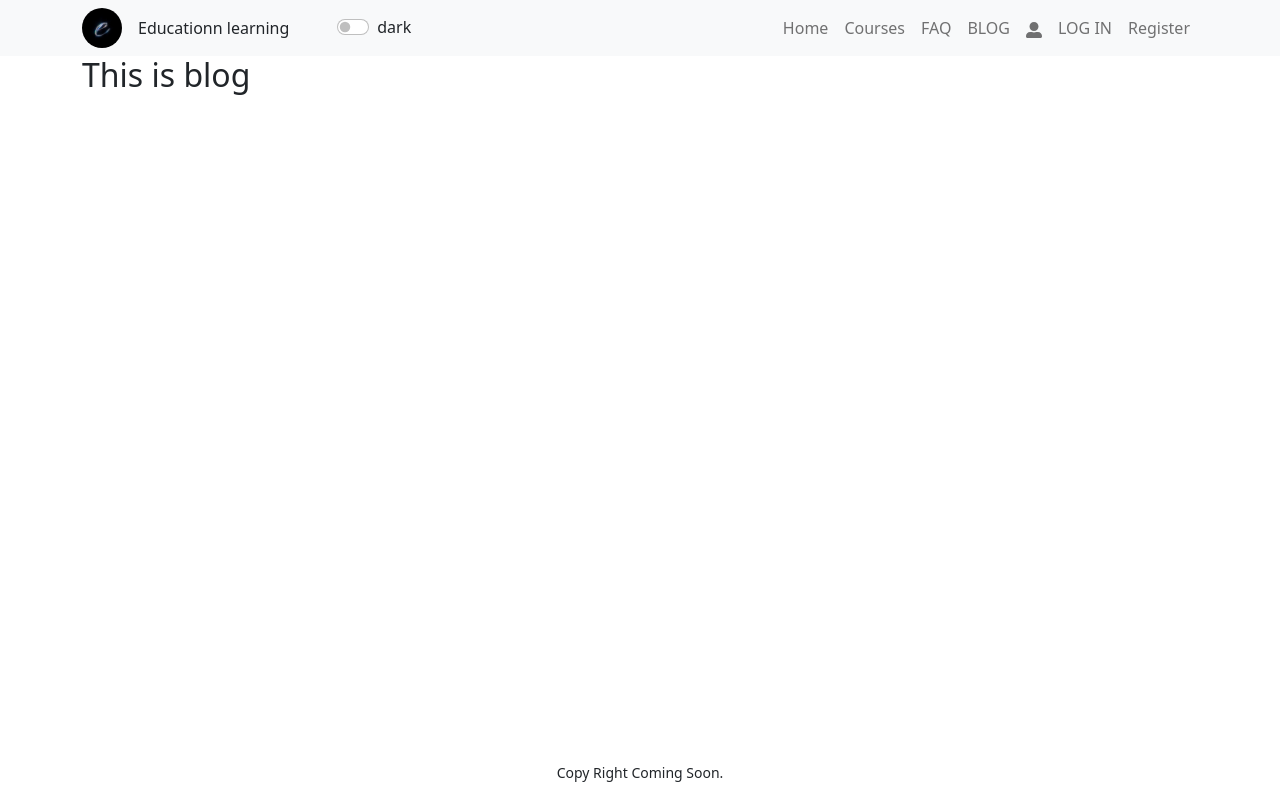
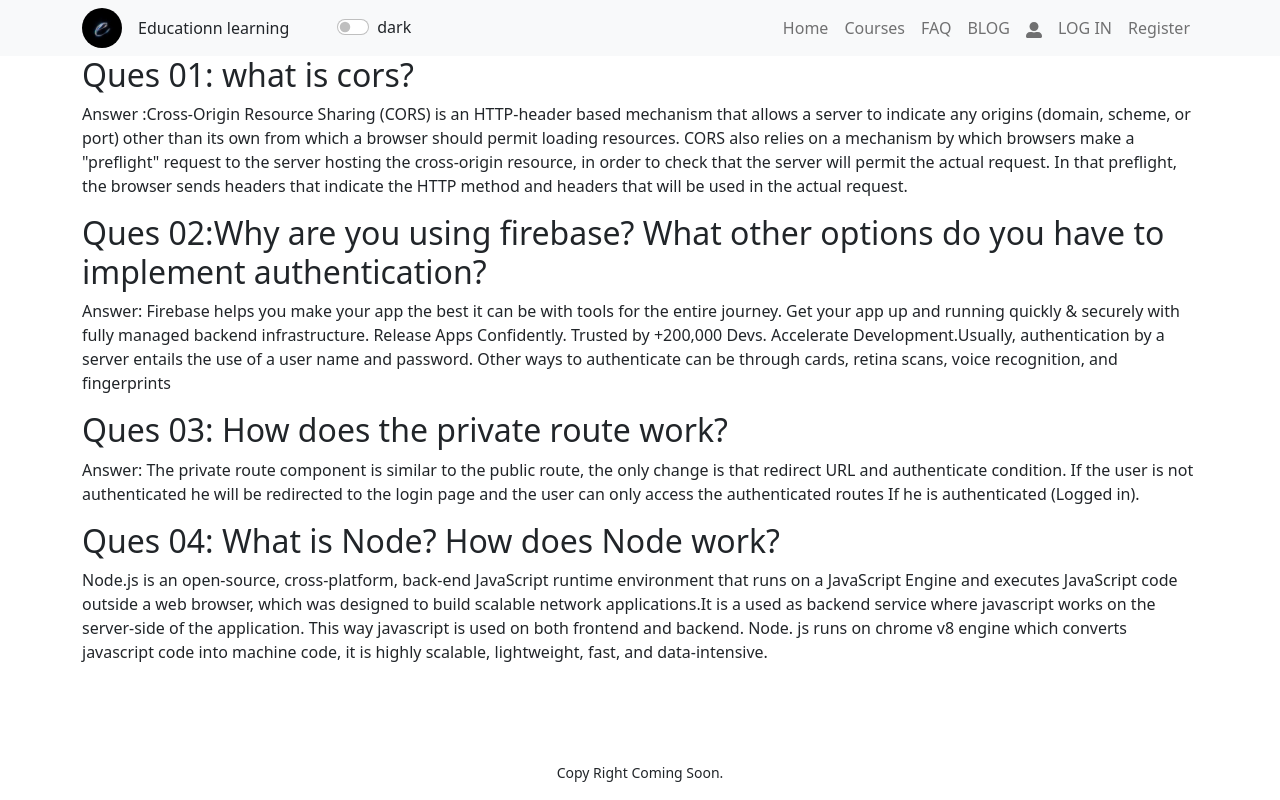
Before and after one commit to kayesh01/education-platform-client, a React (Create React App) app: page /blog in a window 1280 px wide. Built offline with nearby package versions, Linux system fonts and the light colour scheme; no server answers.

Commit message:
blog has been added

```diff
--- a/src/Pages/Blog/Blog.js
+++ b/src/Pages/Blog/Blog.js
@@ -3,7 +3,15 @@ import React from 'react';
 const Blog = () => {
     return (
         <div>
-            <h2>This is blog</h2>
+            <h2>Ques 01: what is cors?</h2>
+            <p>Answer :Cross-Origin Resource Sharing (CORS) is an HTTP-header based mechanism that allows a server to indicate any origins (domain, scheme, or port) other than its own from which a browser should permit loading resources. CORS also relies on a mechanism by which browsers make a "preflight" request to the server hosting the cross-origin resource, in order to check that the server will permit the actual request. In that preflight, the browser sends headers that indicate the HTTP method and headers that will be used in the actual request.</p>
+            <h2>Ques 02:Why are you using firebase? What other options do you have to implement authentication?
+            </h2>
+            <p>Answer: Firebase helps you make your app the best it can be with tools for the entire journey. Get your app up and running quickly & securely with fully managed backend infrastructure. Release Apps Confidently. Trusted by +200,000 Devs. Accelerate Development.Usually, authentication by a server entails the use of a user name and password. Other ways to authenticate can be through cards, retina scans, voice recognition, and fingerprints</p>
+            <h2>Ques 03: How does the private route work?</h2>
+            <p>Answer: The private route component is similar to the public route, the only change is that redirect URL and authenticate condition. If the user is not authenticated he will be redirected to the login page and the user can only access the authenticated routes If he is authenticated (Logged in).</p>
+            <h2>Ques 04: What is Node? How does Node work?</h2>
+            <p>Node.js is an open-source, cross-platform, back-end JavaScript runtime environment that runs on a JavaScript Engine and executes JavaScript code outside a web browser, which was designed to build scalable network applications.It is a used as backend service where javascript works on the server-side of the application. This way javascript is used on both frontend and backend. Node. js runs on chrome v8 engine which converts javascript code into machine code, it is highly scalable, lightweight, fast, and data-intensive.</p>
         </div>
     );
 };
```
